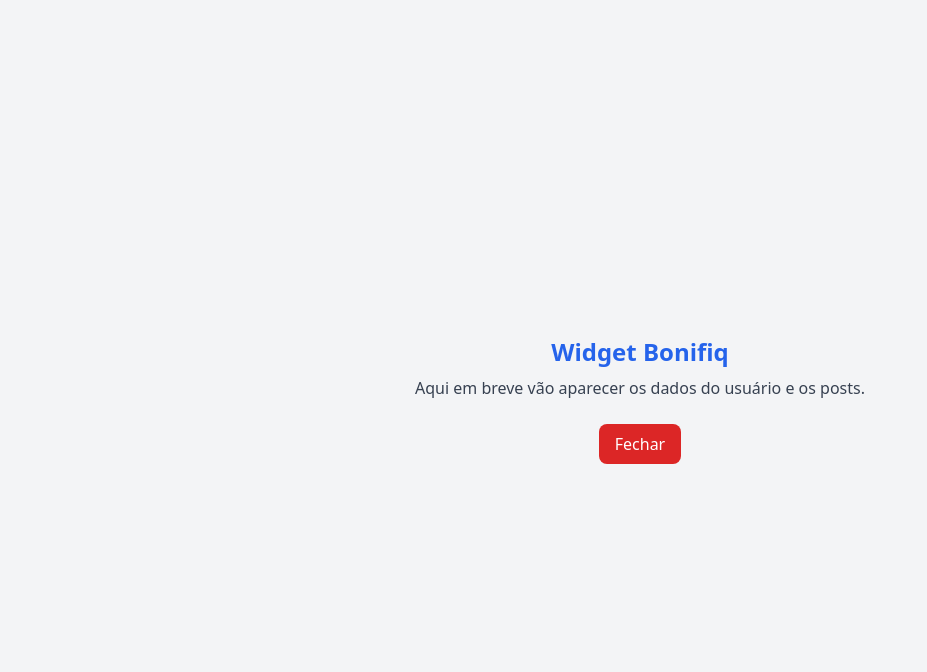
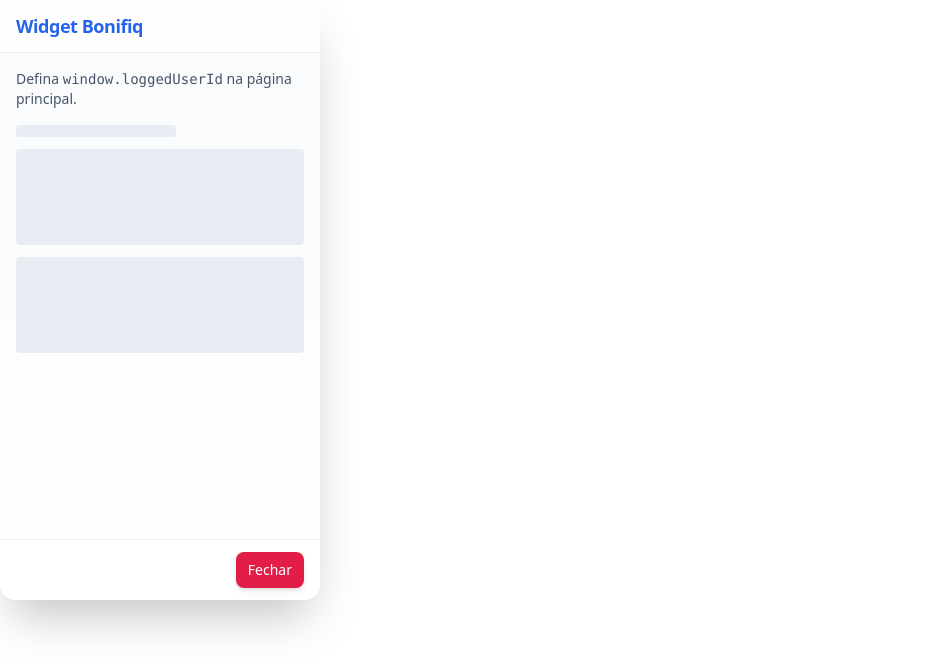
Before and after one commit to jeremiasmarinho/prova-frontend-bonifiq, a React (Vite) app in the folder widget-app/: page / in a window 1280 px wide. Shown: the top 672 px of the page, without its empty margins (0-927 px from the left). Built offline with nearby package versions, Linux system fonts and the light colour scheme.

Commit message:
Finalizado o front-end do widget

```diff
--- a/widget-app/src/App.tsx
+++ b/widget-app/src/App.tsx
@@ -1,22 +1,92 @@
+import { useEffect, useState } from "react";
+import { useUserId } from "./hooks/useUserId";
+import type { User, Post } from "./types";
+import { Loader } from "./components/Loader";
+import { ErrorAlert } from "./components/ErrorAlert";
+import { UserInfo } from "./components/UserInfo";
+import { PostsList } from "./components/PostsList";
+import { CloseButton } from "./components/CloseButton";
+
 export default function App() {
-  // função que pede pro host fechar o iframe
-  const fecharWidget = () => {
-    window.parent.postMessage({ type: "WIDGET_CLOSE" }, "*");
-  };
+  const userId = useUserId();
+  const [user, setUser] = useState<User | null>(null);
+  const [posts, setPosts] = useState<Post[]>([]);
+  const [loading, setLoading] = useState<boolean>(true);
+  const [error, setError] = useState<string | null>(null);
+
+  useEffect(() => {
+    if (!userId) return;
+    (async () => {
+      try {
+        setLoading(true);
+        const [u, p] = await Promise.all([
+          fetch(`https://jsonplaceholder.typicode.com/users/${userId}`),
+          fetch(`https://jsonplaceholder.typicode.com/posts?userId=${userId}`),
+        ]);
+        if (!u.ok || !p.ok)
+          throw new Error("Não foi possível carregar os dados.");
+        const userData = (await u.json()) as User;
+        const postsData = (await p.json()) as Post[];
+        setUser(userData);
+        setPosts(postsData);
+        setError(null);
+      } catch (e) {
+        setError((e as Error).message);
+        setUser(null);
+        setPosts([]);
+      } finally {
+        setLoading(false);
+      }
+    })();
+  }, [userId]);
 
   return (
-    <div className="min-h-screen flex flex-col items-center justify-center bg-gray-100 p-6">
-      <h1 className="text-2xl font-bold text-blue-600">Widget Bonifiq</h1>
-      <p className="text-gray-700 mt-2">
-        Aqui em breve vão aparecer os dados do usuário e os posts.
-      </p>
+    <div
+      className="w-[320px] h-[600px] max-w-full max-h-full
+        bg-gradient-to-b from-slate-50 to-white dark:from-slate-900 dark:to-slate-950
+        text-slate-900 dark:text-slate-100 flex flex-col rounded-2xl shadow-2xl"
+    >
+      {/* Header */}
+      <header
+        className="sticky top-0 z-10 px-4 py-3 border-b border-slate-200/60
+                         bg-white/80 backdrop-blur rounded-t-2xl
+                         dark:border-slate-700/50 dark:bg-slate-900/70"
+      >
+        <h1 className="text-lg font-semibold text-blue-600 dark:text-blue-400 tracking-tight">
+          Widget Bonifiq
+        </h1>
+      </header>
 
-      <button
-        onClick={fecharWidget}
-        className="mt-6 px-4 py-2 bg-red-600 text-white rounded-lg hover:bg-red-700 transition"
+      {/* Content */}
+      <main
+        className="flex-1 overflow-y-auto p-4 space-y-4
+                       [scrollbar-width:thin] [scrollbar-color:theme(colors.slate.400)_transparent]"
       >
-        Fechar
-      </button>
+        {!userId && (
+          <p className="text-sm text-slate-600 dark:text-slate-400">
+            Defina <code className="font-mono">window.loggedUserId</code> na
+            página principal.
+          </p>
+        )}
+
+        {loading && <Loader />}
+
+        {error && <ErrorAlert message={error} />}
+
+        {user && <UserInfo user={user} />}
+
+        {posts.length > 0 && <PostsList posts={posts} />}
+      </main>
+
+      {/* Footer */}
+      <footer
+        className="px-4 py-3 border-t border-slate-200/60 bg-white/80 backdrop-blur rounded-b-2xl
+                         dark:border-slate-700/50 dark:bg-slate-900/70"
+      >
+        <div className="flex justify-end">
+          <CloseButton />
+        </div>
+      </footer>
     </div>
   );
 }
--- /dev/null
+++ b/widget-app/src/components/CloseButton.tsx
@@ -0,0 +1,14 @@
+export function CloseButton() {
+  const fechar = () => window.parent.postMessage({ type: "WIDGET_CLOSE" }, "*");
+
+  return (
+    <button
+      onClick={fechar}
+      className="px-3 py-2 rounded-lg text-white bg-rose-600 hover:bg-rose-700 active:bg-rose-800
+                 shadow-md hover:shadow-lg transition focus:outline-none focus:ring-2
+                 focus:ring-rose-300 text-sm"
+    >
+      Fechar
+    </button>
+  );
+}
--- /dev/null
+++ b/widget-app/src/components/ErrorAlert.tsx
@@ -0,0 +1,10 @@
+export function ErrorAlert({ message }: { message: string }) {
+  return (
+    <div
+      className="p-3 rounded-md border border-red-200 bg-red-50 text-red-700 text-sm
+                    dark:bg-red-900/30 dark:border-red-800 dark:text-red-300"
+    >
+      {message}
+    </div>
+  );
+}
--- /dev/null
+++ b/widget-app/src/components/Loader.tsx
@@ -0,0 +1,9 @@
+export function Loader() {
+  return (
+    <div className="animate-pulse space-y-3">
+      <div className="h-3 w-40 bg-slate-200 dark:bg-slate-700 rounded" />
+      <div className="h-24 bg-slate-200 dark:bg-slate-700 rounded" />
+      <div className="h-24 bg-slate-200 dark:bg-slate-700 rounded" />
+    </div>
+  );
+}
--- /dev/null
+++ b/widget-app/src/components/PostsList.tsx
@@ -0,0 +1,26 @@
+import type { Post } from "../types";
+
+export function PostsList({ posts }: { posts: Post[] }) {
+  return (
+    <section
+      className="p-3 rounded-xl border bg-white shadow-sm transition hover:shadow-md
+                        dark:bg-slate-900/60 dark:border-slate-700/50"
+    >
+      <h3 className="text-sm font-semibold mb-2">Posts</h3>
+      <ul className="space-y-3 max-h-72 overflow-y-auto pr-1">
+        {posts.map((post) => (
+          <li
+            key={post.id}
+            className="p-3 rounded-lg border bg-slate-50 dark:bg-slate-800/60 dark:border-slate-700/50
+                       transition hover:translate-y-0.5 hover:shadow-sm active:scale-[.995]"
+          >
+            <strong className="block text-sm">{post.title}</strong>
+            <p className="text-xs text-slate-700 dark:text-slate-300">
+              {post.body}
+            </p>
+          </li>
+        ))}
+      </ul>
+    </section>
+  );
+}
--- /dev/null
+++ b/widget-app/src/components/UserInfo.tsx
@@ -0,0 +1,13 @@
+import type { User } from "../types";
+
+export function UserInfo({ user }: { user: User }) {
+  return (
+    <section
+      className="p-3 rounded-xl border bg-white shadow-sm transition hover:shadow-md
+                        dark:bg-slate-900/60 dark:border-slate-700/50"
+    >
+      <h2 className="text-base font-semibold">{user.name}</h2>
+      <p className="text-sm text-slate-600 dark:text-slate-400">{user.email}</p>
+    </section>
+  );
+}
--- /dev/null
+++ b/widget-app/src/hooks/useUserId.ts
@@ -0,0 +1,36 @@
+import { useEffect, useState } from "react";
+
+// define os formatos de mensagem que esperamos do host
+type ResponseUserIdMsg = {
+  type: "RESPONSE_USER_ID";
+  payload: { userId: number | null };
+};
+
+// fallback genérico para qualquer outra mensagem
+type OtherMsg = {
+  type: string;
+  [key: string]: unknown;
+};
+
+type WidgetMessage = ResponseUserIdMsg | OtherMsg;
+
+export function useUserId() {
+  const [userId, setUserId] = useState<number | null>(null);
+
+  useEffect(() => {
+    // pede o ID pro host (widget.js)
+    window.parent.postMessage({ type: "REQUEST_USER_ID" }, "*");
+
+    const onMessage = (event: MessageEvent<WidgetMessage>) => {
+      if (event.data.type === "RESPONSE_USER_ID") {
+        const id = event.data.payload.userId;
+        setUserId(Number.isFinite(id) ? id : null);
+      }
+    };
+
+    window.addEventListener("message", onMessage);
+    return () => window.removeEventListener("message", onMessage);
+  }, []);
+
+  return userId;
+}
--- /dev/null
+++ b/widget-app/src/types.ts
@@ -0,0 +1,11 @@
+export type User = {
+  id: number;
+  name: string;
+  email: string;
+};
+
+export type Post = {
+  id: number;
+  title: string;
+  body: string;
+};
```
Also changed, not shown: 1 other file (tests, documents, lock files or other folders).
